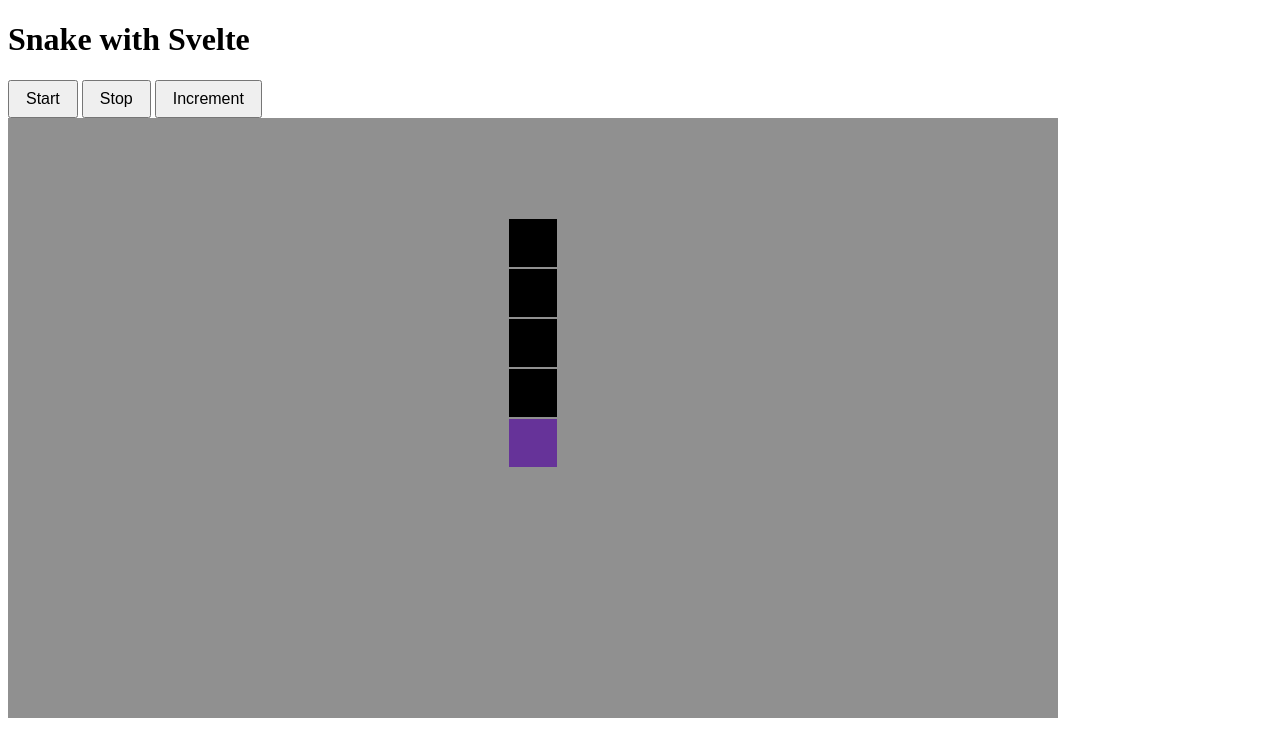
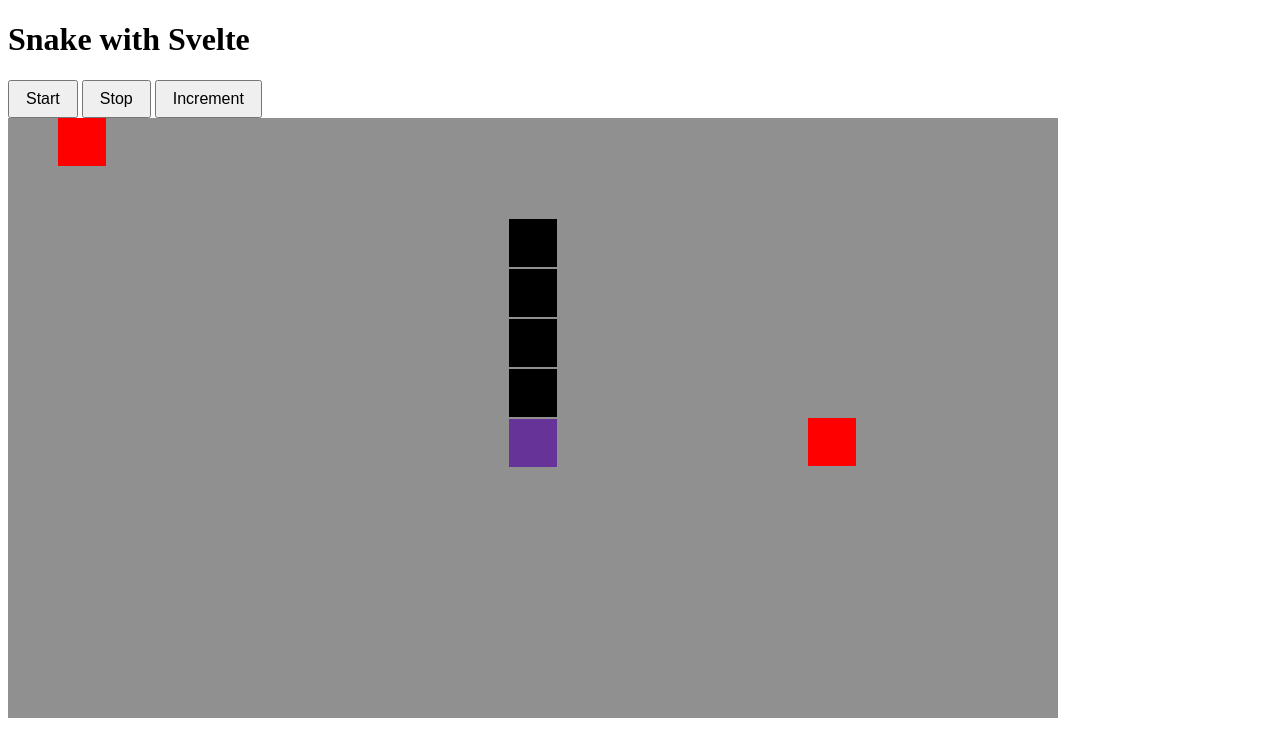
Before and after one commit to GustavoSabel/snake-game-svelte, a SvelteKit app: page / in a window 1280 px wide. Shown: the top 756 px of the page. Built offline with nearby package versions, Linux system fonts and the light colour scheme.

Commit message:
Adding food

```diff
--- a/src/routes/Board.svelte
+++ b/src/routes/Board.svelte
@@ -5,6 +5,27 @@
 	const fieldHeight = 12;
 
 	let snake: Snake;
+
+	const randomPlace = () => {
+		return {
+			x: Math.floor(Math.random() * fieldHeight),
+			y: Math.floor(Math.random() * fieldWidth)
+		};
+	};
+	let foods = [randomPlace(), randomPlace()];
+
+	function addNewFood() {
+		foods.push(randomPlace());
+	}
+
+	function onMove(e: CustomEvent<{ x: number; y: number }>) {
+		const food = foods.find((food) => food.x === e.detail.x && food.y === e.detail.y);
+		if (food) {
+			foods = foods.filter(f => f !== food);
+			snake.incrementSize();
+			addNewFood();
+		}
+	}
 </script>
 
 <button on:click={() => snake.start()}>Start</button>
@@ -12,7 +33,11 @@
 <button on:click={() => snake.incrementSize()}>Increment</button>
 
 <div class="board" style="width: {fieldWidth * 50}px; height: {fieldHeight * 50}px;">
-	<Snake bind:this={snake} {fieldWidth} {fieldHeight} />
+	<Snake bind:this={snake} {fieldWidth} {fieldHeight} on:move={onMove} />
+
+	{#each foods as food}
+		<div class="food" style="top: {food.x * 50}px; left: {food.y * 50}px" />
+	{/each}
 </div>
 
 <style>
@@ -20,10 +45,18 @@
 		width: 500px;
 		height: 500px;
 		background-color: rgba(106, 106, 106, 0.745);
+		position: relative;
 	}
 
 	button {
 		font-size: 1rem;
 		padding: 0.5rem 1rem;
 	}
+
+	.food {
+		background-color: red;
+		width: 48px;
+		height: 48px;
+		position: absolute;
+	}
 </style>
--- a/src/routes/Snake.svelte
+++ b/src/routes/Snake.svelte
@@ -1,13 +1,19 @@
 <script lang="ts">
 	import { onMount } from 'svelte';
 	import type { Direction } from '../types/Direction';
+	import { createEventDispatcher } from 'svelte';
+	const dispatch = createEventDispatcher();
 
 	export let fieldWidth: number;
 	export let fieldHeight: number;
+
+	const blockSize = 50;
 	let nextDirection: Direction = 'down';
 	let increment = false;
-
-	const blockSize = 50;
+	let snake = {
+		direction: nextDirection as Direction,
+		positions: createInicialSnakeBody(5)
+	};
 
 	function createInicialSnakeBody(size: number) {
 		const positions = [];
@@ -21,11 +27,6 @@
 		}
 		return positions;
 	}
-
-	let snake = {
-		direction: nextDirection as Direction,
-		positions: createInicialSnakeBody(5)
-	};
 
 	onMount(() => {
 		document.onkeydown = (e) => {
@@ -78,6 +79,8 @@
 
 		snake.positions.push(newHead);
 		snake = snake;
+
+    dispatch('move', newHead)
 	}
 
 	let intervalNumber: number;
```
